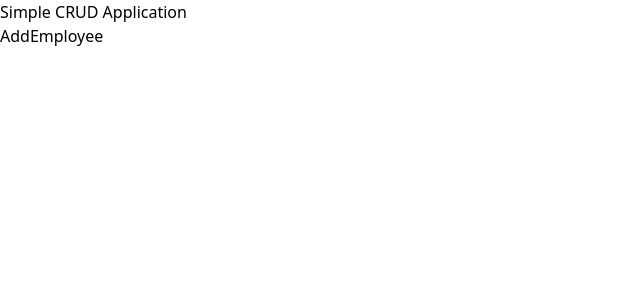
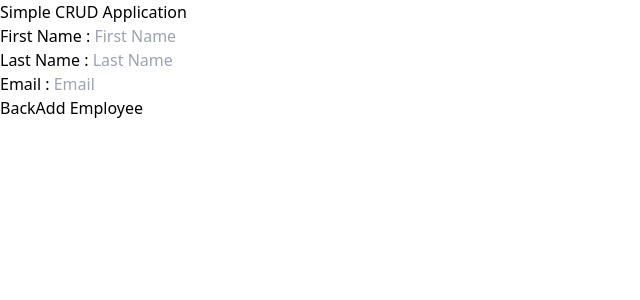
Before and after one commit to egamovj/crud-app-typescript, a React (Vite) app: page / in a window 1280 px wide. Both pictures are taken after a click on the button "Add Employee". Shown: the top 300 px of the page, without its empty margins (0-640 px from the left). Built offline with nearby package versions, Linux system fonts and the light colour scheme.

Commit message:
add employee component styled

```diff
--- a/src/components/AddEmployee.tsx
+++ b/src/components/AddEmployee.tsx
@@ -1,7 +1,26 @@
 
 const AddEmployee = () => {
   return (
-    <div>AddEmployee</div>
+    <>
+        <form>
+            <div>
+                <label>First Name : </label>
+                <input type="text" placeholder="First Name" className="border" />
+            </div>
+            <div>
+                <label>Last Name : </label>
+                <input type="text" placeholder="Last Name" />
+            </div>
+            <div>
+                <label>Email : </label>
+                <input type="text" placeholder="Email" />
+            </div>
+            <div>
+                <input type="button" value="Back"  className="px-2 bg-slate-400 rounded" />
+                <input type="submit" value="Add Employee" className="px-2 bg-green-500 rounded" />
+            </div>
+        </form>
+    </>
   )
 }
 
```
